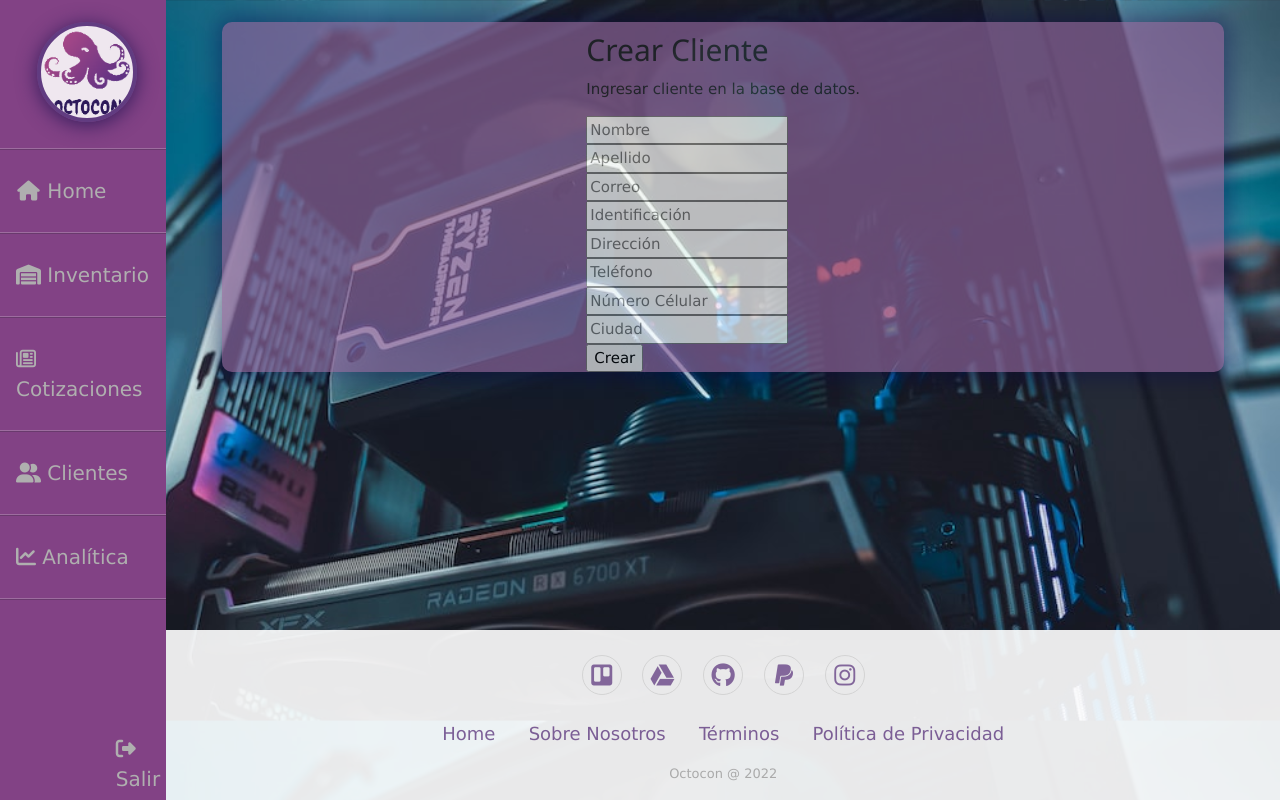
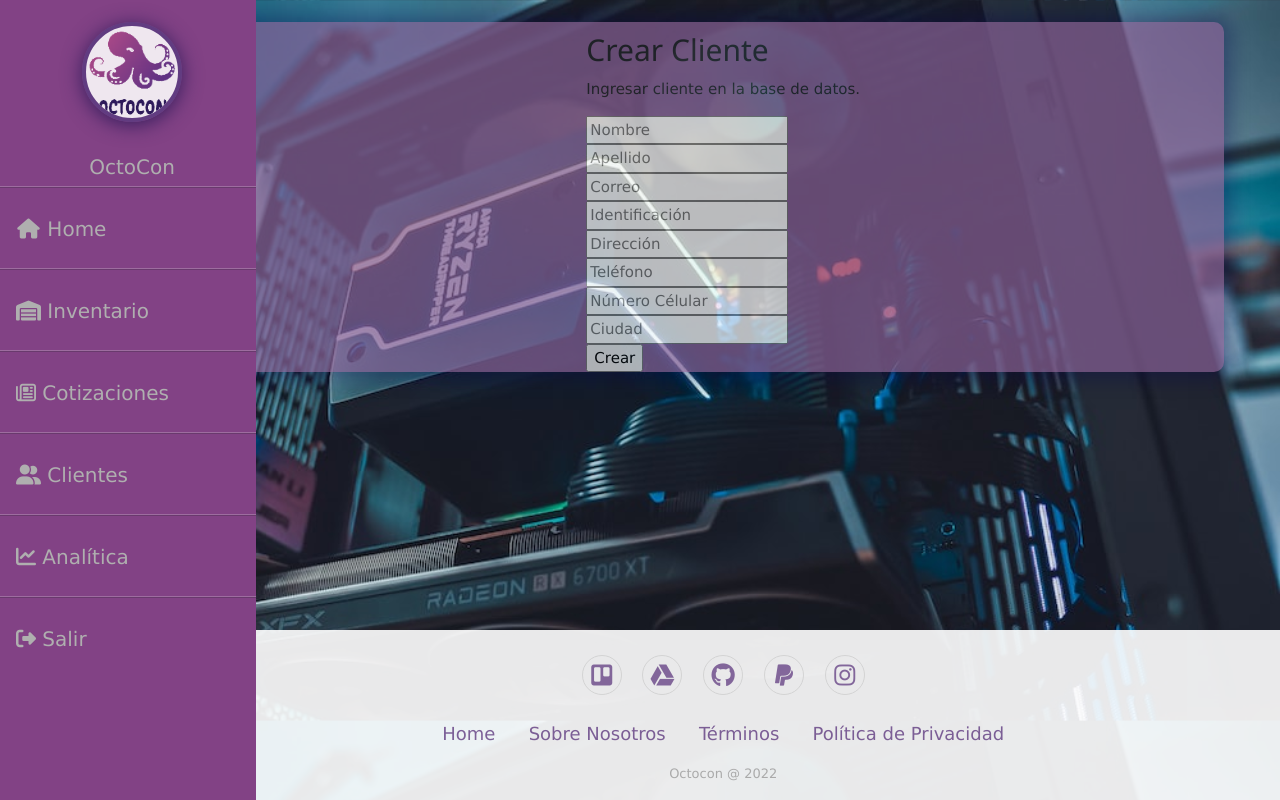
Before and after one commit to ClonesAPP/CA-BackEnd, a Django app: page /create-client/ in a window 1280 px wide. Run offline with Django 4.2, Linux system fonts and the light colour scheme; the visitor is signed in with stand-in values (Sample User, id 1); some libraries are stand-ins or nearby versions.

Commit message:
Nav var format

```diff
--- a/backend/templates/navbar.html
+++ b/backend/templates/navbar.html
@@ -1,27 +1,75 @@
 {% load static %}
 
-<link href="https://cdn.jsdelivr.net/npm/bootstrap@5.0.0-beta2/dist/css/bootstrap.min.css" rel="stylesheet"
-    integrity="sha384-BmbxuPwQa2lc/FVzBcNJ7UAyJxM6wuqIj61tLrc4wSX0szH/Ev+nYRRuWlolflfl" crossorigin="anonymous">
+<link
+  href="https://cdn.jsdelivr.net/npm/bootstrap@5.0.0-beta2/dist/css/bootstrap.min.css"
+  rel="stylesheet"
+  integrity="sha384-BmbxuPwQa2lc/FVzBcNJ7UAyJxM6wuqIj61tLrc4wSX0szH/Ev+nYRRuWlolflfl"
+  crossorigin="anonymous"
+/>
 
-<link rel="stylesheet" href="https://www.w3schools.com/w3css/4/w3.css">
-<link href="{% static 'css/navbar.css' %}" rel="stylesheet">
+<link rel="stylesheet" href="https://www.w3schools.com/w3css/4/w3.css" />
+<link href="{% static 'css/navbar.css' %}" rel="stylesheet" />
 
-<script src="https://kit.fontawesome.com/d9e2990509.js" crossorigin="anonymous"></script>
+<script
+  src="https://kit.fontawesome.com/d9e2990509.js"
+  crossorigin="anonymous"
+></script>
 
 <body>
-    <div class="sidebar">
-        <a href="{% url 'home' %}"><img src="{% static 'images/logo.png' %}" alt=""></a><hr>
-        <a class="nav-item nav-link" href="{% url 'home' %}"><i class="fa fa-fw fa-home"></i> Home</a>
-        <hr>
-        <a class="nav-item nav-link" href="{% url 'see-products' %}"><i class="fa-solid fa-warehouse"></i> Inventario</a>
-        <hr>
-        <a class="nav-item nav-link" href="{% url 'see-quotations' %}"><i class="fa-regular fa-newspaper"></i> Cotizaciones</a>
-        <hr>
-        <a class="nav-item nav-link" href="{% url 'see-clients' %}"><i class="fa-solid fa-user-group"></i> Clientes</a>
-        <hr>
-        <a class="nav-item nav-link" href="#"><i class="fa-solid fa-chart-line"></i> Analítica</a>
-        <hr>
-        <!--
+  <div
+    class="sidebar"
+    style="overflow-y: scroll; width: 20%; height: 100%; min-width: 150px"
+  >
+    <a
+      href="{% url 'home' %}"
+      style="width: 100%; height: 15%; min-height: 150px; min-width: 150px; text-align: center;"
+    >
+      <img src="{% static 'images/logo.png' %}" alt="" />
+      <br>OctoCon
+    </a>
+    <hr />
+    <a
+      class="nav-item nav-link"
+      href="{% url 'home' %}"
+style="width: 100%; height: 10%; max-height: 40px; min-width: 175px; text-align: left;"
+      ><i class="fa fa-fw fa-home"></i>	Home</a
+    >
+    <hr />
+    <a
+      class="nav-item nav-link"
+      href="{% url 'see-products' %}"
+style="width: 100%; height: 10%; max-height: 40px; min-width: 175px; text-align: left;"
+      ><i class="fa-solid fa-warehouse"></i> Inventario</a
+    >
+    <hr />
+    <a
+      class="nav-item nav-link"
+      href="{% url 'see-quotations' %}"
+style="width: 100%; height: 10%; max-height: 40px; min-width: 175px; text-align: left;"
+      ><i class="fa-regular fa-newspaper"></i> Cotizaciones</a
+    >
+    <hr />
+    <a
+      class="nav-item nav-link"
+      href="{% url 'see-clients' %}"
+style="width: 100%; height: 10%; max-height: 40px; min-width: 175px; text-align: left;"
+      ><i class="fa-solid fa-user-group"></i> Clientes</a
+    >
+    <hr />
+    <a
+      class="nav-item nav-link"
+      href="#"
+style="width: 100%; height: 10%; max-height: 40px; min-width: 175px; text-align: left;"
+      ><i class="fa-solid fa-chart-line"></i> Analítica</a
+    >
+    <hr />
+    <a
+      class="nav-item nav-link"
+      href="{% url 'logout' %}"
+style="width: 100%; height: 10%; max-height: 40px; min-width: 175px; text-align: left;"
+      ><i class="fa-solid fa-right-from-bracket"></i> Salir</a
+    >
+    <!--
         <a class="nav-item nav-link" href="{% url 'see-clients' %}"><i class="fa fa-fw fa-user"></i>Ver clientes</a>
         <hr>
         <a class="nav-item nav-link" href="{% url 'create-discount' %}"><i class="fa fa-fw fa-user"></i>Crear descuento</a>
@@ -33,7 +81,5 @@
         <a class="nav-item nav-link" href="{% url 'see-products' %}"><i class="fa fa-fw fa-user"></i>Ver productos</a>
         <hr>
         -->
-        <a id="logout-button" class="nav-item nav-link" href="{% url 'logout' %}"><i class="fa-solid fa-right-from-bracket"></i>Salir</a>
-
-    </div>
+  </div>
 </body>
```
